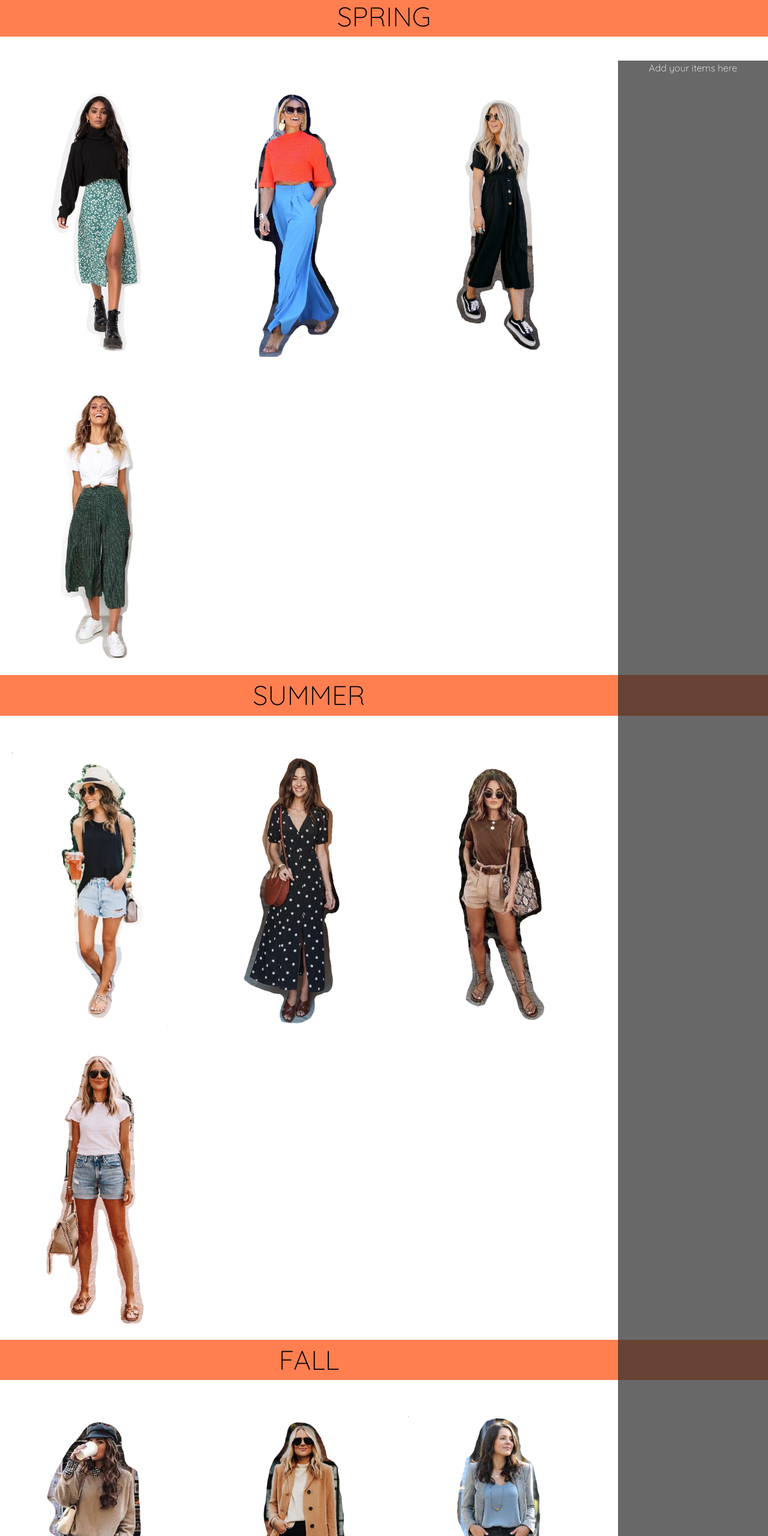
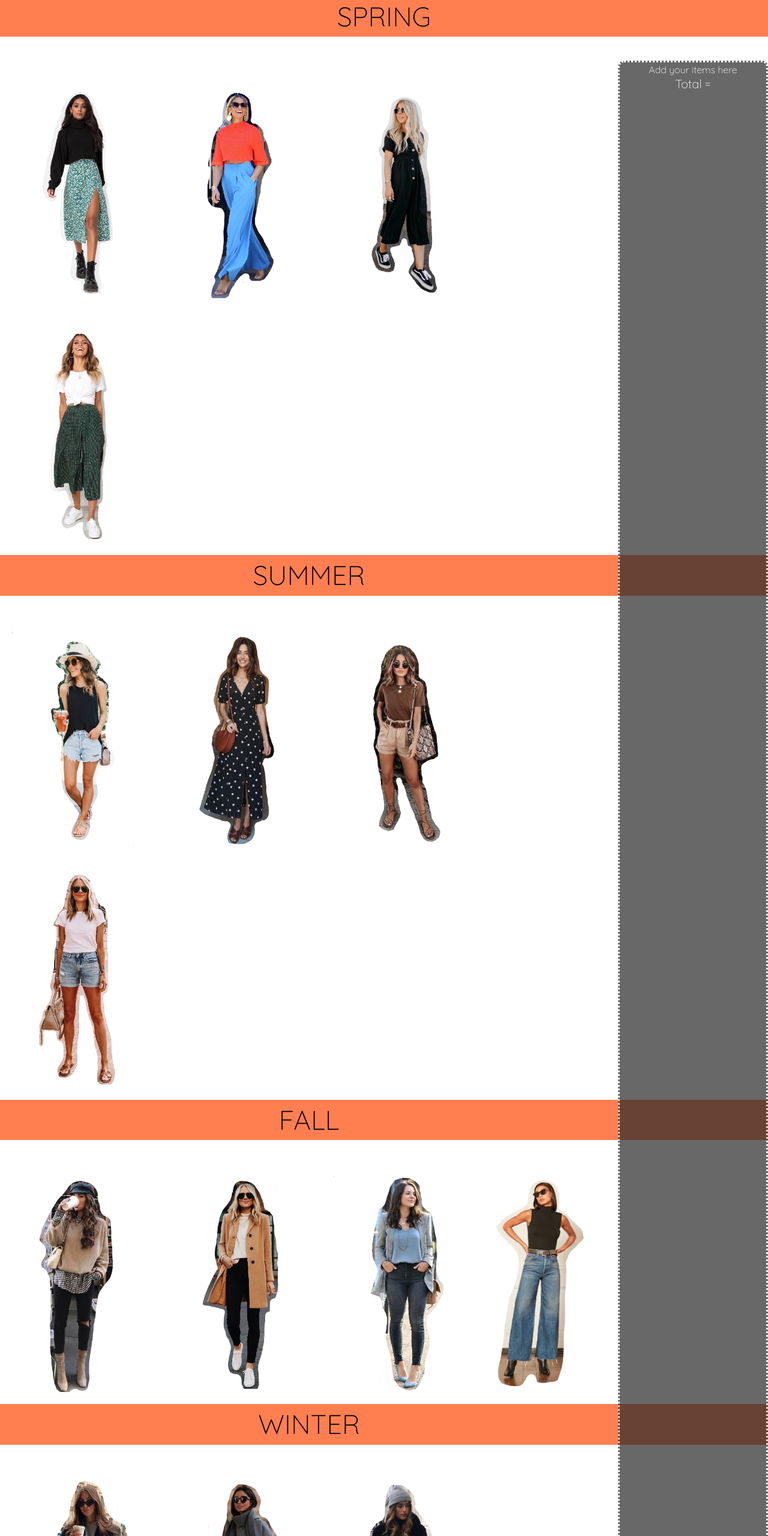
Before and after one commit to itzelgil/dragdropshop, a plain HTML site: page home.html in a window 1280 px wide. Shown: the part 1040-3600 px from the top of the page at 60% size. Drawn offline with nearby package versions, Linux system fonts and the light colour scheme.

Commit message:
update drag drop function + prices

```diff
--- a/Style/style.css
+++ b/Style/style.css
@@ -74,6 +74,8 @@ button, a {
     align-items: center;
     text-align: center;
     opacity: 70%;
+    border-radius: 10px;
+    border-style: dotted;
 }
 
 p{
@@ -101,10 +103,11 @@ h3 {
 }
 
 
-.style, #style2, #style3, #style4, #style5, #style6, #style7, #style8, #style9, #style10, #style11, #style12, #style13, #style14, #style15, #style16{
-    height: 500px;
+.style{
+    height: 400px;
     width: auto;
     padding: 20px;
+    align-items: center;
 }
 
 .hovered{
--- a/home.html
+++ b/home.html
@@ -7,10 +7,10 @@
     <!--Bootstrap-->
     <link rel="stylesheet" href="https://stackpath.bootstrapcdn.com/bootstrap/4.4.1/css/bootstrap.min.css" integrity="sha384-Vkoo8x4CGsO3+Hhxv8T/Q5PaXtkKtu6ug5TOeNV6gBiFeWPGFN9MuhOf23Q9Ifjh" crossorigin="anonymous">
     <link type="text/css" href="Style/style.css" rel="stylesheet">
-    <!--<script src="all.js"></script>-->
+   <script src="js/script.js"></script>
     <title>Drag and drop shop by Itzel Gil</title>
 </head>
-<body>
+<body onload="onLoad()">
     <!--Header-->
     <header>
         <div id="navbar">
@@ -45,42 +45,44 @@
     <!--Shopping Cart-->
     <div class="collection" id="shoppingcart">
             <span class="title">Add your items here</span>
+            <h4>Total = </h4>
+            <h4 id="totalPrice"></h4>
         </div>
     </div>
     <br>
 
     <!--Styles to choose SPRING-->
-        <img src="imágenes/Spring/IMG_0304.png" alt="" class="style" id="style1">
-        <img src="imágenes/Spring/IMG_0306.png" alt="" class="style">
-        <img src="imágenes/Spring/IMG_0308.png" alt="" class="style">
-        <img src="imágenes/Spring/IMG_0307.png" alt="" class="style">
+        <img src="imágenes/Spring/IMG_0304.png" alt="115" title="115€" class="style">
+        <img src="imágenes/Spring/IMG_0306.png" alt="230" title="230€" class="style">
+        <img src="imágenes/Spring/IMG_0308.png" alt="85" title="85€" class="style">
+        <img src="imágenes/Spring/IMG_0307.png" alt="58" title="58€" class="style">
 
     <br>
     <p id="summerlink">SUMMER</p>
     <br>
 
-        <img src="imágenes/Summer/IMG_0312.png" id="style6">
-        <img src="imágenes/Summer/IMG_0311.png" id="style5">
-        <img src="imágenes/Summer/IMG_0313.png" id="style7">
-        <img src="imágenes/Summer/IMG_0314.png" id="style8">
+        <img src="imágenes/Summer/IMG_0312.png" alt="65" title="65€" class="style">
+        <img src="imágenes/Summer/IMG_0311.png" alt="87" title="87€" class="style">
+        <img src="imágenes/Summer/IMG_0313.png" alt="54" title="54€" class="style">
+        <img src="imágenes/Summer/IMG_0314.png" alt="75" title="75€" class="style">
 
     <br>
     <p id="falllink">FALL</p>
     <br>
 
-        <img src="imágenes/Fall/IMG_0315.png" id="style9">
-        <img src="imágenes/Fall/IMG_0316.png" id="style10">
-        <img src="imágenes/Fall/IMG_0317.png" id="style11">
-        <img src="imágenes/Fall/IMG_0318.png" id="style12">
+        <img src="imágenes/Fall/IMG_0315.png" alt="120" title="120€" class="style">
+        <img src="imágenes/Fall/IMG_0316.png" alt="135" title="135€" class="style">
+        <img src="imágenes/Fall/IMG_0317.png" alt="115" title="115€" class="style">
+        <img src="imágenes/Fall/Ilustración_sin_título 4.png" alt="85" title="85€" class="style">
     </div>
     <br>
     <p id="winterlink">WINTER</p>
     <br>
 
-        <img src="imágenes/Winter/IMG_0319.png" id="style13">
-        <img src="imágenes/Winter/IMG_0320.png" id="style14">
-        <img src="imágenes/Winter/IMG_0321.png" id="style15">
-        <img src="imágenes/Winter/IMG_0322.png" id="style16">
+        <img src="imágenes/Winter/IMG_0319.png" alt="135" title="135€" class="style">
+        <img src="imágenes/Winter/IMG_0320.png" alt="185" title="185€" class="style">
+        <img src="imágenes/Winter/IMG_0321.png" alt="210" title="210€" class="style">
+        <img src="imágenes/Winter/IMG_0322.png" alt="265" title="265€" class="style">
 
 
 </body>
--- a/js/script.js
+++ b/js/script.js
@@ -1,13 +1,41 @@
+var total = 0;
+
+function onLoad(){
+
+
 var shoppingCart = document.getElementById("shoppingcart");
-        var styles = document.getElementsByClassName("style");
+var styles = document.getElementsByClassName("style");
+
+
+    shoppingCart.addEventListener("dragover", (ev) => allowDrop(ev));
+    shoppingCart.addEventListener("drop", (ev) => drop(ev));
+
 
         for (var i = 0; i < styles.length; i++){
             styles[i].setAttribute("draggable", "true");
-            styles[i].setAttribute("id", "producto"+i);
-            styles.addEventListener("dragstart", (ev) => iniciarArrastre(ev))
+            styles[i].setAttribute("id", "product"+i);
+            styles[i] .addEventListener("dragstart", (ev) => startDrag(ev))
         }
+    }
 
-        function iniciarArrastre(ev){
+        function startDrag(ev){
             ev.dataTransfer.setData("productid", ev.target.id)
             console.log(ev.target.id)
         }
+
+        function allowDrop(ev){
+            console.log("dragging");
+            ev.preventDefault();
+        }
+
+        function drop(ev){
+        var shoppingCart = document.getElementById("shoppingcart");
+            ev.preventDefault();
+            var data = ev.dataTransfer.getData("productid");
+            var price = document.getElementById(data).alt;
+            total = total + parseInt(price);
+            document.getElementById("totalPrice").innerText = total.toString() + '€';
+            shoppingCart.appendChild(document.getElementById(data));
+            console.log(shoppingCart.childElementCount);
+
+        }
```
Also changed, not shown: imágenes/Fall/IMG_0318.png (deleted), imágenes/Fall/Ilustración_sin_título 4.png (added).
